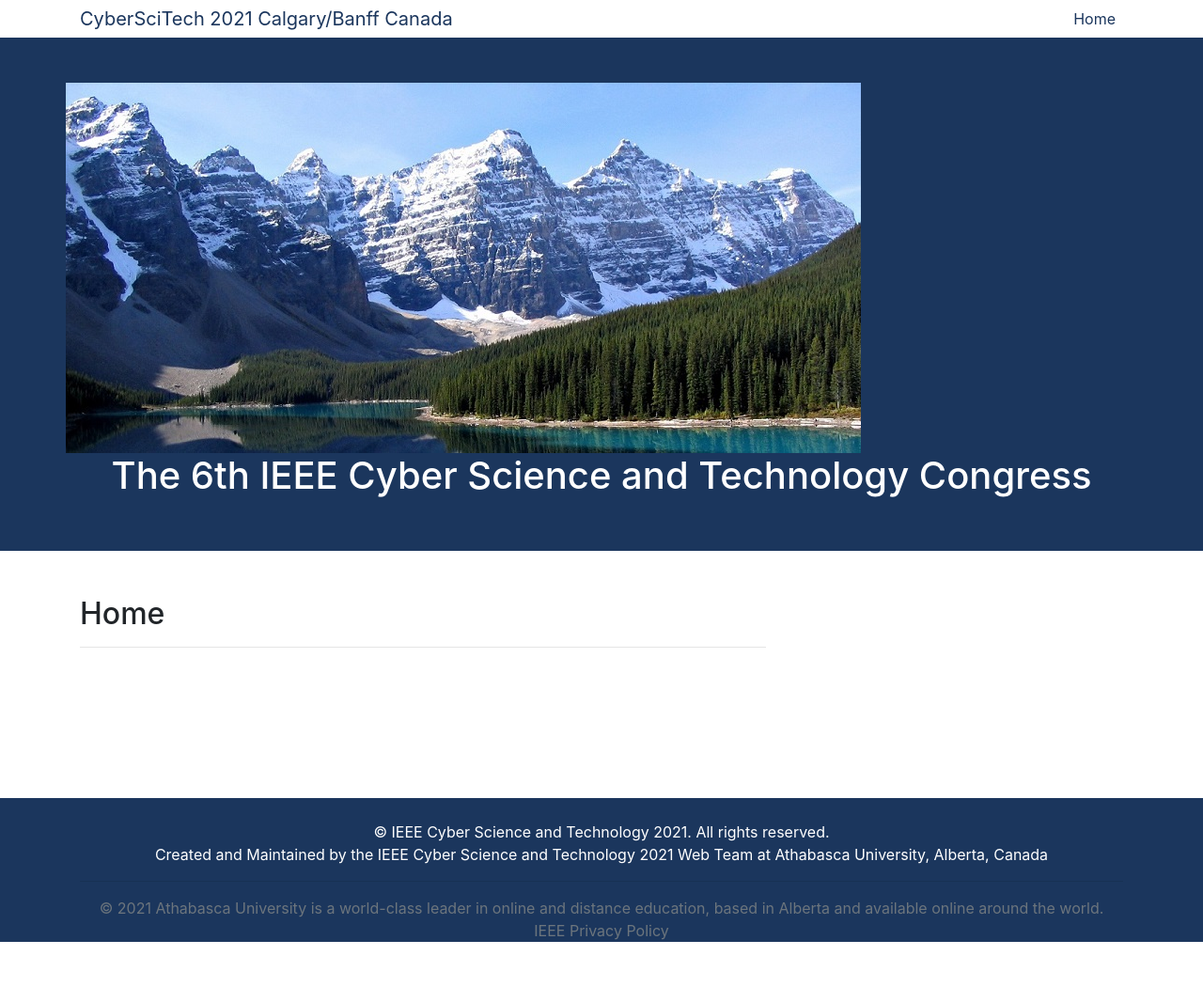
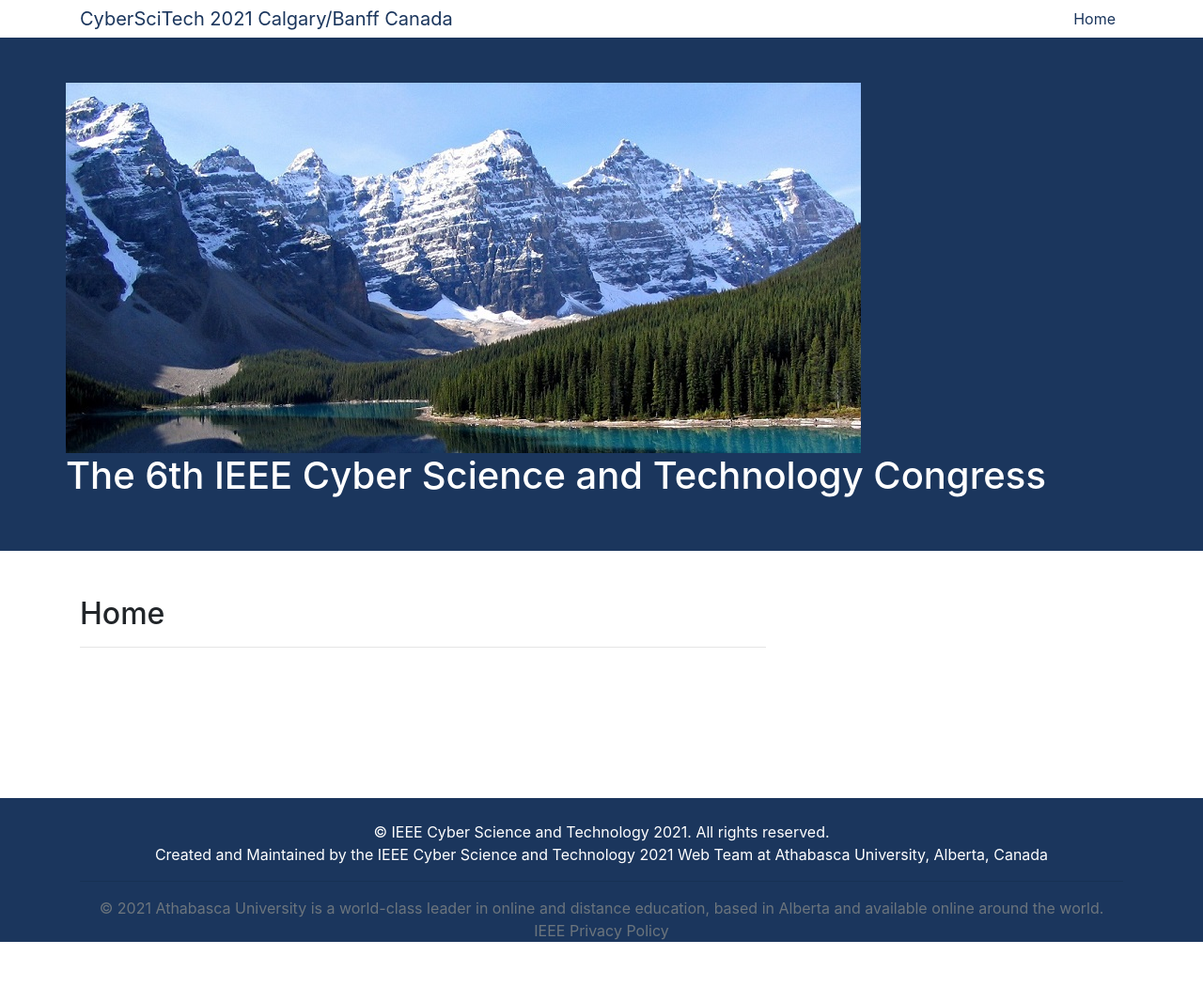
Before and after one commit to kstauff/2021, a Jekyll site: the page built from index.html, in a window 1280 px wide. Shown: the whole page at 94% size. Built offline with Jekyll 4.4.1, drawn with Linux system fonts in a browser that asks for light colours; comment, search, counter and statistics services are not loaded.

Commit message:
Update header.html

```diff
--- a/_includes/header.html
+++ b/_includes/header.html
@@ -6,17 +6,16 @@
 
     <div class="row h-100 align-items-center">
 
-        <center>     <img src="assets/images/banff.jpg" alt="Banff CCO Public Domain Photo https://www.publicdomainpictures.net/en/view-image.php?image=166668&picture=canadian-rockies-moraine-lake"/>
-         </center>
+         <img src="assets/images/banff.jpg" alt="Banff CCO Public Domain Photo https://www.publicdomainpictures.net/en/view-image.php?image=166668&picture=canadian-rockies-moraine-lake"/>
 
-      <div class="col-lg-12">
 
-   <center><font style="color:white">  <h1>
+
+   <font style="color:white">  <h1>
 The 6th IEEE Cyber Science and Technology Congress
         </h1>
-   </font></center>
+        </font>
       </div>
-      </div>
+
       </div>
     </div>
     </div>
```
